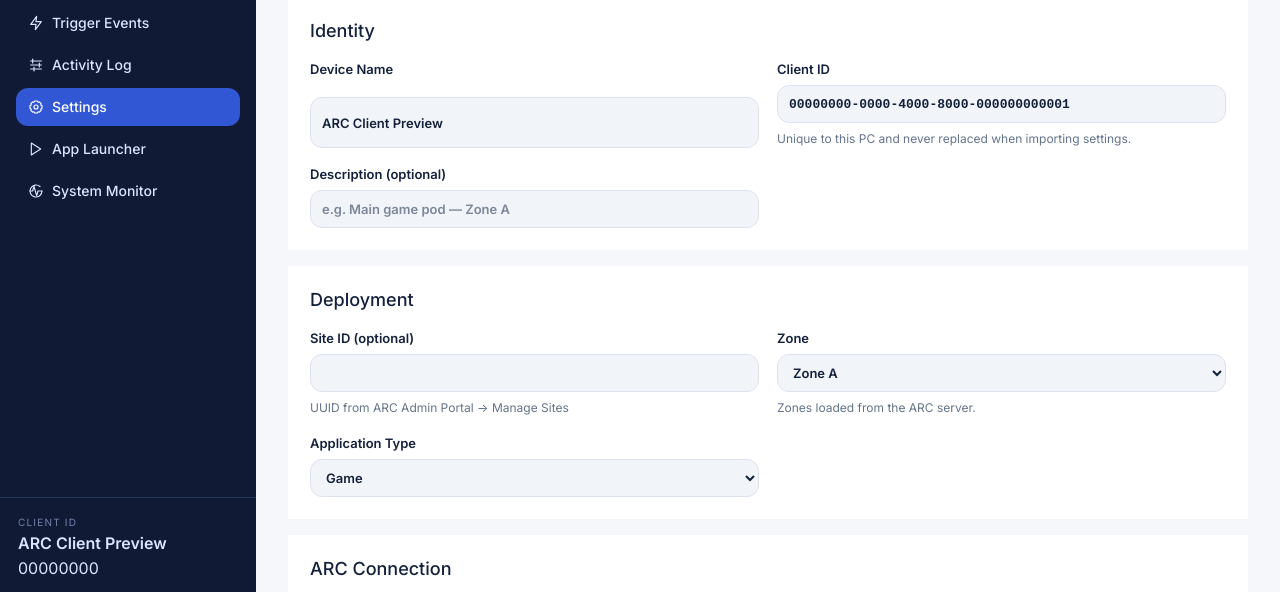
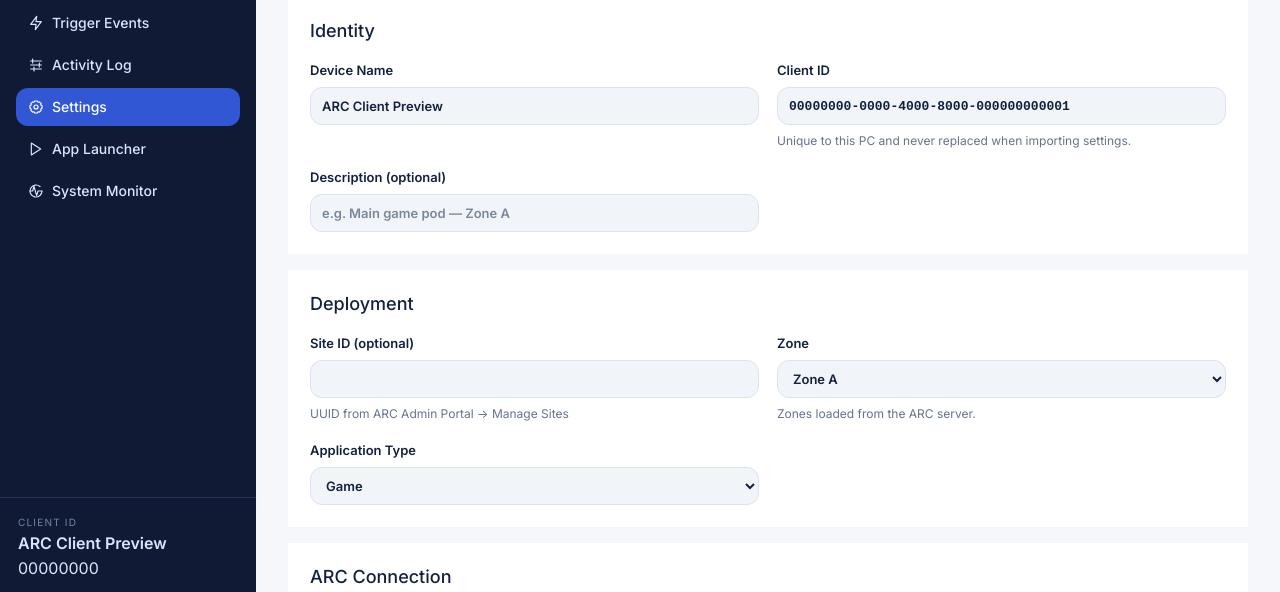
Before and after one commit to noeldrew/arc-sat-client, a React app: page / in a window 1280 px wide. Both pictures are taken after a click on the button "Settings". Shown: the part 208-800 px from the top of the page. Built offline with nearby package versions, Linux system fonts and the light colour scheme.

Commit message:
Keep branded form controls aligned

```diff
--- a/package.json
+++ b/package.json
@@ -1,6 +1,6 @@
 {
   "name": "arc-satellite-client",
-  "version": "1.6.3",
+  "version": "1.6.4",
   "private": true,
   "description": "ARC desktop client",
   "main": ".vite/build/main.js",
--- a/src/renderer.tsx
+++ b/src/renderer.tsx
@@ -160,7 +160,7 @@ const Field = ({
   children: React.ReactNode;
 }) => (
   <label className="field">
-    <span>{label}</span>
+    <span className="field-label">{label}</span>
     {children}
     {hint && <small>{hint}</small>}
   </label>
--- a/src/styles.css
+++ b/src/styles.css
@@ -730,12 +730,19 @@ button.primary {
 }
 .field {
   display: grid;
+  grid-template-rows: auto auto;
+  align-content: start;
   gap: 8px;
   color: var(--arc-text);
   font-size: 13px;
   font-weight: 650;
 }
-.field > span {
+.field > .field-label {
+  display: flex;
+  align-items: baseline;
+  min-width: 0;
+  min-height: 1.4em;
+  line-height: 1.4;
   color: var(--arc-text);
 }
 .field small {
```
Also changed, not shown: 1 other file.
